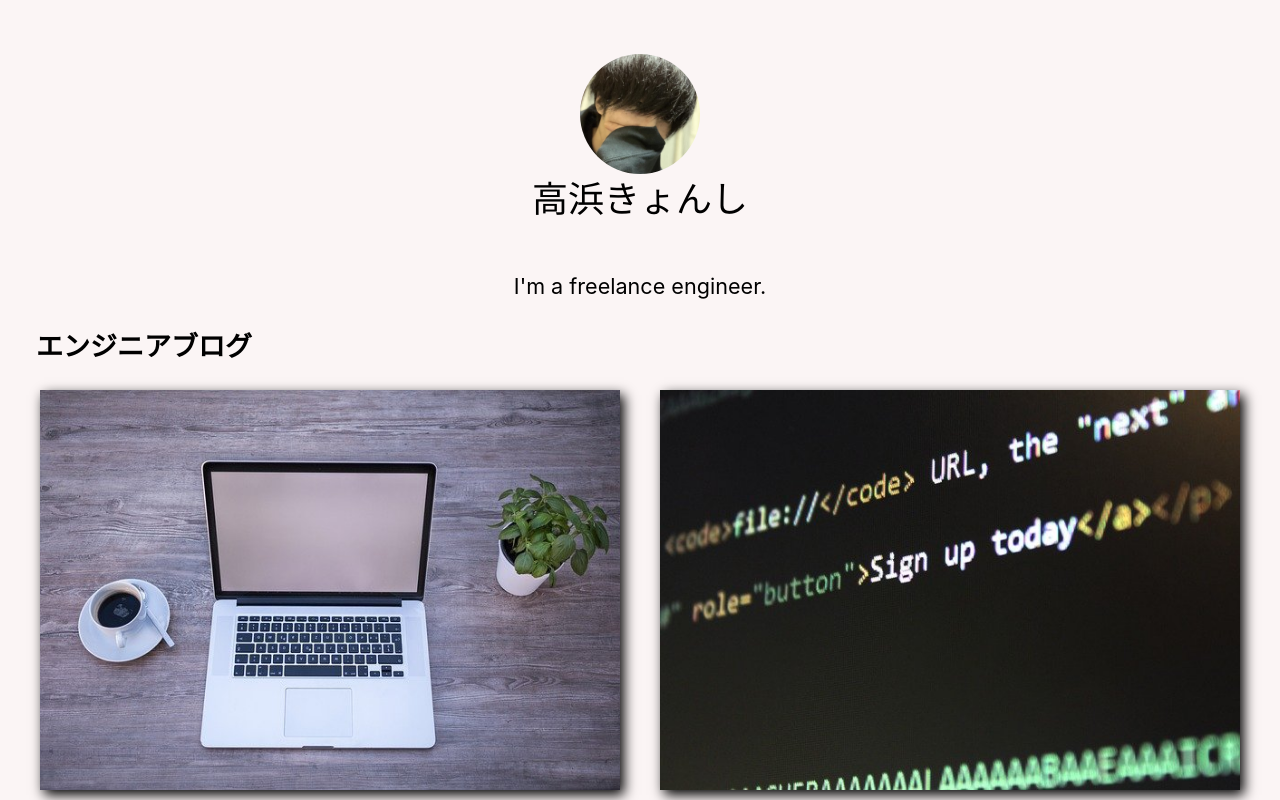
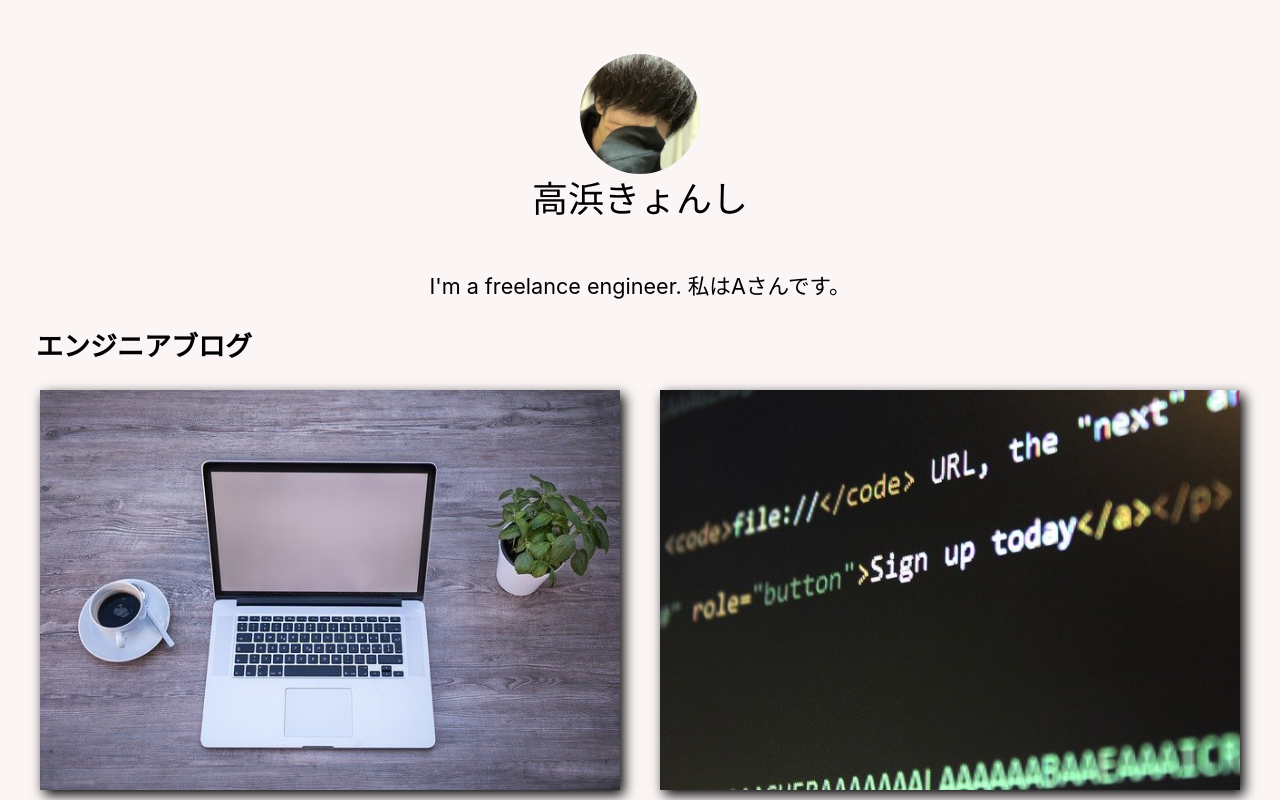
Before and after one commit to kiyoshion/microblog-with-next, a Next.js app: page / in a window 1280 px wide. Shown: the top 800 px of the page. Built offline with nearby package versions, Linux system fonts and the light colour scheme.

Commit message:
Update profile

```diff
--- a/pages/index.js
+++ b/pages/index.js
@@ -34,7 +34,7 @@ export default function Home({ allPostsData }) {
         <title>{siteTitle}</title>
       </Head>
       <section className={utilStyles.headingMd}>
-        <p>I&apos;m a freelance engineer.</p>
+        <p>I&apos;m a freelance engineer. 私はAさんです。</p>
       </section>
 
       <section>
```
